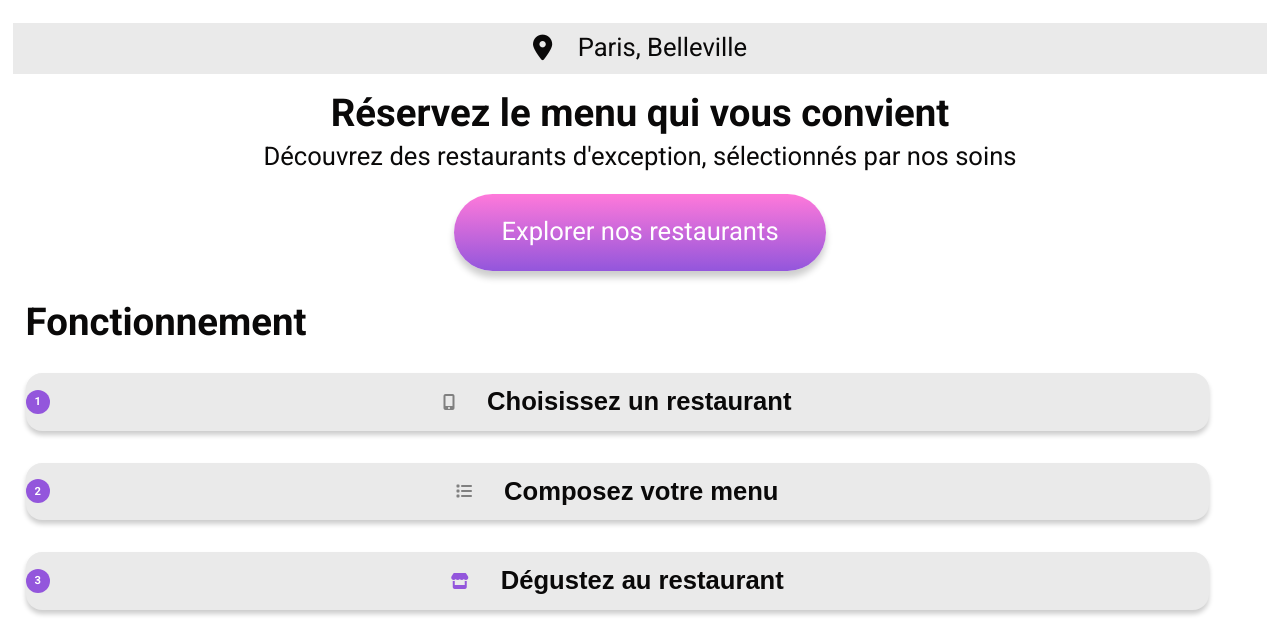
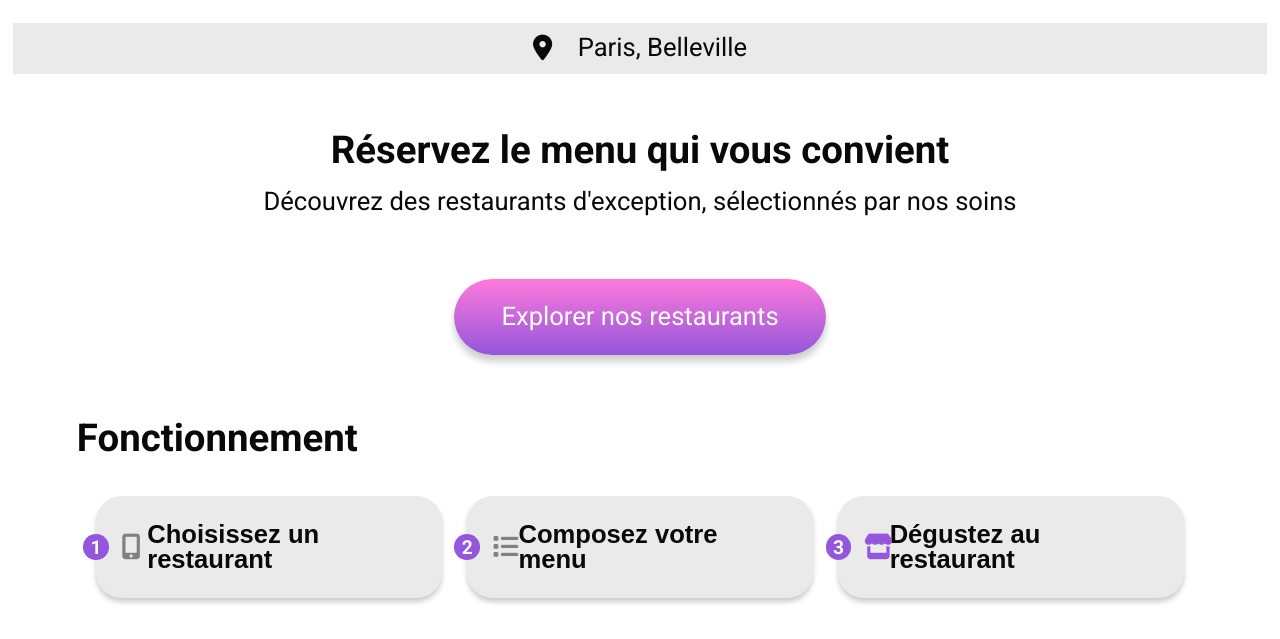
Before and after one commit to trackozor/p3, a website: page index.html in a window 1280 px wide. Shown: the part 67-706 px from the top of the page. Drawn offline with Linux system fonts and the light colour scheme.

Commit message:
autocommit-vs

```diff
--- a/scss/pages/index/_section-bandeau.scss
+++ b/scss/pages/index/_section-bandeau.scss
@@ -2,8 +2,8 @@
 /* Auteur              : Trackozor                                                                        */
 /* Date de création    : 25/09/24                                                                         */
 /* Dernière modification: 27/09/24                                                                        */
-/* Description         :                                                                                  */
-/*     Styles pour la section bandeau et la liste de fonctionnement                                        */
+/* Description         :  _section-                                                                       */
+/*    Styles pour la section bandeau et la liste de fonctionnement                                        */
 /*     comprenant les ajustements pour les différents breakpoints (mobile landscape, desktop)              */
 /*     et la gestion de l'affichage flex pour les étapes avec icônes.                                      */
 /*--------------------------------------------------------------------------------------------------------*/
@@ -49,7 +49,7 @@
 
 /*-------- Conteneur parent liste */
 .fonctionnement {
-    margin: $margin-vh-x2 0;
+    margin: 8vh 0;
     display: block;
     align-items:  center;
     justify-content: center;
@@ -57,12 +57,11 @@
 
 .fonctionnement ol {
     display: block;
-    justify-content: space-around;
-    align-items: center;
+    justify-content: center;
 
 }
 /*----- Icône Store -----*/
-.fa-store {
+.fonctionnement .fonctionnement-content .fa-store {
     color:$button--search-primary-color;
 }
 ol li {
@@ -70,7 +69,7 @@ ol li {
     margin:$margin-vh-x2 0;
     align-items: center;
     font-weight: $font-weight-bold;
-    justify-content: space-between;
+    justify-content: center;
     position: relative;
     z-index: 1;
 }
@@ -78,9 +77,12 @@ ol li {
 ol li i {
     color:grey;
     font-size: $font-size-vh-base;
+    z-index: 2;
     display: flex;
-    justify-content: space-between;
-
+    align-items: center;
+    justify-content: center;
+    left:6vh;
+    position:absolute ;
 }
 
 ol li .li-txt{
@@ -88,13 +90,13 @@ ol li .li-txt{
     position: relative;
     z-index: 1;
     background-color:$primary-background-color;
-    padding:$padding-vh-base  $padding-vh-d2;
+    padding:$padding-vh-base  $padding-vh-x2;
     align-items: center;
-    width:95%;
+    width:92.5%;
     border-radius:$border-radius-vh-base;
     box-shadow: 0 0.5vh 0.6vh rgba(0, 0, 0, 0.2);
     justify-content: center;
-    gap:4vh;
+
 
 }
 ol li .puce_num {
@@ -112,3 +114,61 @@ ol li .puce_num {
     font-size:1.4vh;
 
 }
+/**/
+
+/*--------------------------Desktop--------------------------*/
+@media (min-width: 63.991rem)  {
+
+.bandeau  {
+    margin: $margin-vw-x2 $margin-vw-x4; /* Utilisation de vw au lieu de vh pour adapter aux écrans plus larges */
+}
+
+  /* Titre */
+.bandeau h2 {
+      padding: $padding-vw-d4 $padding-vw-d2; /* Adapter les espacements pour le mode paysage */
+}
+
+  /* Texte */
+.bandeau p {
+    padding: $padding-vw-d2 $padding-vw-base;
+    margin-bottom: $margin-vw-x2;
+}
+
+  /* Conteneur parent liste */
+.fonctionnement h2 {
+    padding-left: $padding-vw-x2;
+
+
+}
+
+  /* Icône */
+ol li i {
+    font-size: $font-size-vw-base;
+    margin: 0 $margin-vw-d4;
+    left: 1.5vw;
+}
+
+  /* Texte des étapes */
+ol li .li-txt {
+    padding: $padding-vw-base $padding-vw-x2; /* Adapter les padding pour landscape */
+    margin: $margin-vw-d4 $margin-vw-d4;
+    border-radius: $border-radius-vw-base;
+    font-size: $font-size-vw-base;
+    width: 19vw;
+
+}
+
+  /* Numéros des étapes */
+ol li .puce_num {
+    height: 2vw;
+    width: 2vw;
+    font-size: $font-size-vw-middle; /* Ajuster la taille de la police pour le mode paysage */
+    left: -0.5vw;
+}
+
+.fonctionnement ol  {
+    display: flex;
+    justify-content: space-between; ;
+    margin: 0  5vw;
+}
+}
--- /dev/null
+++ b/scss/pages/index/_section-restaurants.scss
@@ -0,0 +1,8 @@
+/*_section-restaurant.scss*/
+
+#section-restaurant {
+    display: flex;
+    flex-direction: column;
+    align-items: center;
+    padding: $margin-vh-x2 0;
+}
```
Also changed, not shown: css/main.css, 1 other file.
